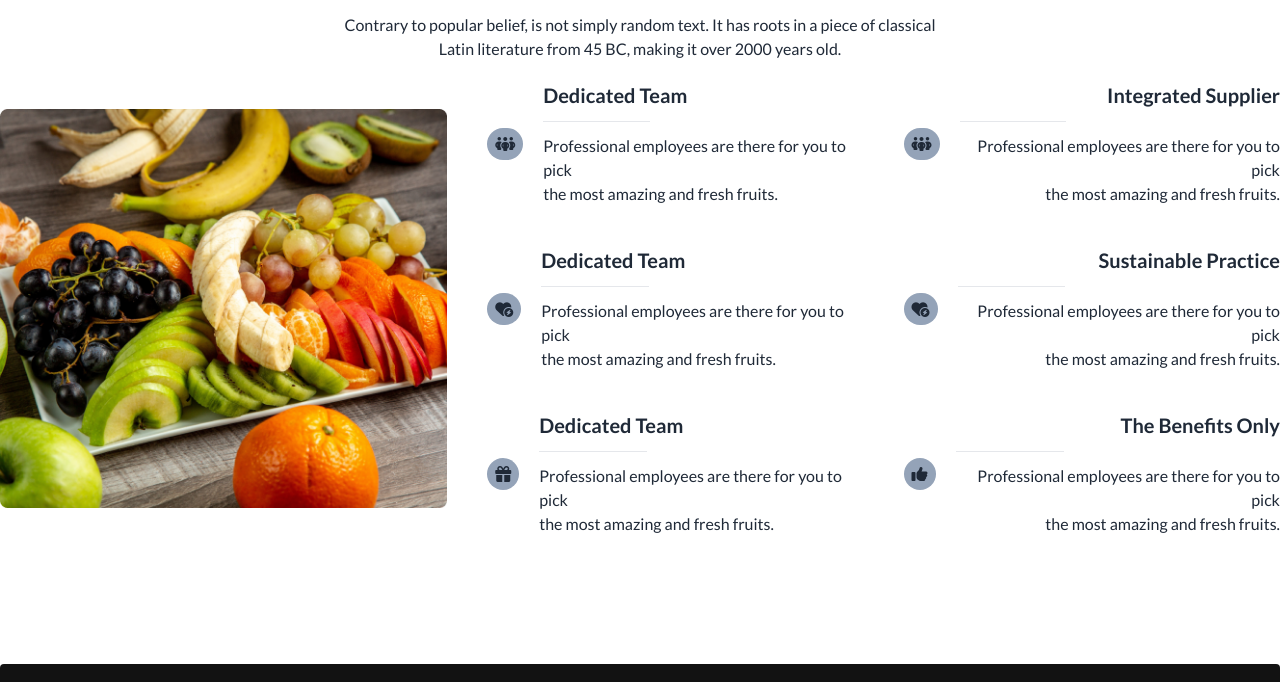
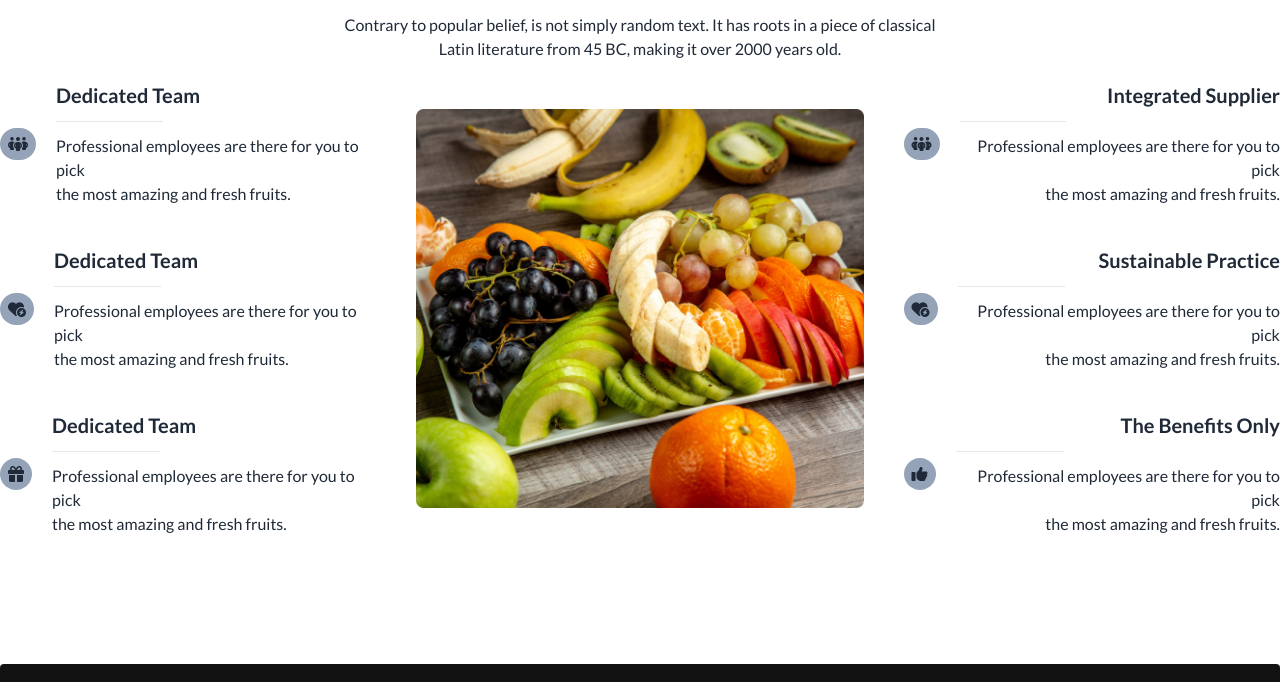
Before and after one commit to bariulmunshi/Desi-Food, a plain HTML site: page index.html in a window 1280 px wide. Shown: the part 2972-3654 px from the top of the page. Drawn offline with nearby package versions, Linux system fonts and the light colour scheme.

Commit message:
code updated

```diff
--- a/index.html
+++ b/index.html
@@ -439,7 +439,7 @@
         <div
           class="flex flex-col md:flex-row justify-center items-center gap-10 mt-5"
         >
-          <div class="text-center md:text-start order-2 space-y-10">
+          <div class="text-center md:text-start order-2 md:order-1 space-y-10">
             <div class="flex items-center gap-5">
               <i
                 class="fa-solid fa-people-group p-2 rounded-full bg-slate-400"
@@ -478,10 +478,10 @@
               </div>
             </div>
           </div>
-          <div class="order-1">
+          <div class="order-1 md:order-2">
             <img src="images/whychoose1.png" alt="" />
           </div>
-          <div class="text-center md:text-end space-y-10 order-3">
+          <div class="text-center md:text-end space-y-10 order-3 md:order-3">
             <div class="flex items-center gap-5">
               <i
                 class="fa-solid fa-people-group p-2 rounded-full bg-slate-400"
```
